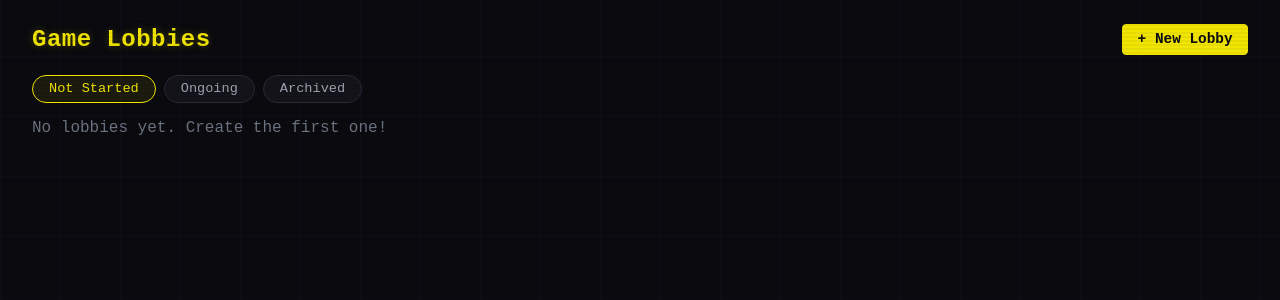
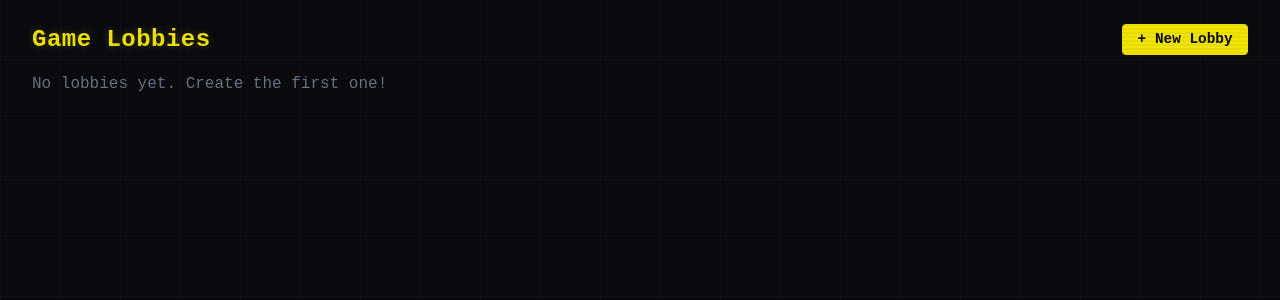
Before and after one commit to Fosshaugemil/PBEM_Client, a Flask app: page /lobbies/ in a window 1280 px wide. Shown: the part 64-364 px from the top of the page. Run offline with Flask 3, Linux system fonts and the light colour scheme; the visitor is signed in with stand-in values (Sample User, id 1).

Commit message:
Move category tabs to ribbon; fix Railway session drops
- Category tabs (OPEN/ACTIVE/ARCHIVED) now filter the lobby ribbon at the
  top of every page (your lobbies), not the join list
- list.html: remove tab filter UI; all lobbies shown together with status
  badges still visible
- Procfile + railway.toml: switch from --workers 2 to --workers 1 --threads 4
  so all requests share one SECRET_KEY (prevents random session invalidation
  when different worker processes have different random keys) and avoids
  SQLite write-lock contention between processes

https://claude.ai/code/session_0111Qx4HcXZbNCdxp7XAxfFh

```diff
--- a/app/templates/base.html
+++ b/app/templates/base.html
@@ -175,11 +175,20 @@
   </nav>
 
   {% if session.get('user_id') and lobby_ribbon %}
-  <div class="lobby-ribbon">
+  <div class="lobby-ribbon" id="lobby-ribbon">
+    <!-- Category filter pills -->
+    <button class="rcat-btn" data-cat="not_started" style="padding:0.25rem 0.7rem;border-radius:999px;border:1px solid #2a2a3a;background:#13131a;color:#9ca3af;cursor:pointer;font-family:inherit;font-size:0.78rem;font-weight:600;white-space:nowrap;letter-spacing:0.04em;transition:all 0.15s;flex-shrink:0">OPEN</button>
+    <button class="rcat-btn" data-cat="ongoing"     style="padding:0.25rem 0.7rem;border-radius:999px;border:1px solid #2a2a3a;background:#13131a;color:#9ca3af;cursor:pointer;font-family:inherit;font-size:0.78rem;font-weight:600;white-space:nowrap;letter-spacing:0.04em;transition:all 0.15s;flex-shrink:0">ACTIVE</button>
+    <button class="rcat-btn" data-cat="archived"    style="padding:0.25rem 0.7rem;border-radius:999px;border:1px solid #2a2a3a;background:#13131a;color:#9ca3af;cursor:pointer;font-family:inherit;font-size:0.78rem;font-weight:600;white-space:nowrap;letter-spacing:0.04em;transition:all 0.15s;flex-shrink:0">ARCHIVED</button>
+    <span style="color:#2a2a3a;padding:0 0.1rem;flex-shrink:0;align-self:center">&#124;</span>
     {% for item in lobby_ribbon %}
+      {% if item.lobby.is_archived %}{% set rst = 'archived' %}
+      {% elif item.lobby.is_locked %}{% set rst = 'ongoing' %}
+      {% else %}{% set rst = 'not_started' %}{% endif %}
       {% set is_active = request.path == '/lobbies/' ~ item.lobby.id %}
       <a href="{{ url_for('lobby.detail', lobby_id=item.lobby.id) }}"
-         class="lobby-tab{% if item.is_my_turn %} your-turn{% elif is_active %} active-page{% endif %}">
+         class="lobby-tab{% if item.is_my_turn %} your-turn{% elif is_active %} active-page{% endif %}"
+         data-status="{{ rst }}">
         {% if item.is_my_turn %}<span>&#9654;</span>{% endif %}
         {{ item.lobby.name }}
         {% if item.lobby.is_locked %}
@@ -187,7 +196,49 @@
         {% endif %}
       </a>
     {% endfor %}
+    <span id="ribbon-empty" style="display:none;color:#4b5563;font-size:0.82rem;font-style:italic;align-self:center">No lobbies here</span>
   </div>
+  <script>
+  (function() {
+    var btns = document.querySelectorAll('.rcat-btn');
+    var tabs = document.querySelectorAll('#lobby-ribbon .lobby-tab');
+    var empty = document.getElementById('ribbon-empty');
+
+    function setBtn(btn, active) {
+      if (active) {
+        btn.style.borderColor = '#f0e400'; btn.style.color = '#f0e400';
+        btn.style.background = 'rgba(240,228,0,0.1)';
+      } else {
+        btn.style.borderColor = '#2a2a3a'; btn.style.color = '#9ca3af';
+        btn.style.background = '#13131a';
+      }
+    }
+
+    function showCat(cat) {
+      btns.forEach(function(b) { setBtn(b, b.dataset.cat === cat); });
+      var visible = 0;
+      tabs.forEach(function(t) {
+        var show = t.dataset.status === cat;
+        t.style.display = show ? '' : 'none';
+        if (show) visible++;
+      });
+      empty.style.display = visible === 0 ? '' : 'none';
+      try { localStorage.setItem('pbem_ribbon_cat', cat); } catch(e) {}
+    }
+
+    var hasOngoing = false;
+    tabs.forEach(function(t) { if (t.dataset.status === 'ongoing') hasOngoing = true; });
+    var saved = '';
+    try { saved = localStorage.getItem('pbem_ribbon_cat') || ''; } catch(e) {}
+    var defaultCat = saved || (hasOngoing ? 'ongoing' : 'not_started');
+
+    btns.forEach(function(b) {
+      b.addEventListener('click', function() { showCat(this.dataset.cat); });
+    });
+
+    showCat(defaultCat);
+  })();
+  </script>
   {% endif %}
 
   {% for msg in get_flashed_messages() %}
--- a/app/templates/lobby/list.html
+++ b/app/templates/lobby/list.html
@@ -4,13 +4,6 @@
 <div style="display:flex;justify-content:space-between;align-items:center;margin-bottom:1.25rem">
   <h2 style="margin:0">Game Lobbies</h2>
   <a href="{{ url_for('lobby.create') }}" class="btn btn-primary">+ New Lobby</a>
-</div>
-
-<!-- Category tabs -->
-<div style="display:flex;gap:0.5rem;margin-bottom:1rem">
-  <button class="cat-tab" data-cat="not_started" style="padding:0.35rem 1rem;border-radius:999px;border:1px solid #2a2a3a;background:#13131a;color:#9ca3af;cursor:pointer;font-family:inherit;font-size:0.85rem;font-weight:500;transition:all 0.15s">Not Started</button>
-  <button class="cat-tab" data-cat="ongoing"     style="padding:0.35rem 1rem;border-radius:999px;border:1px solid #2a2a3a;background:#13131a;color:#9ca3af;cursor:pointer;font-family:inherit;font-size:0.85rem;font-weight:500;transition:all 0.15s">Ongoing</button>
-  <button class="cat-tab" data-cat="archived"    style="padding:0.35rem 1rem;border-radius:999px;border:1px solid #2a2a3a;background:#13131a;color:#9ca3af;cursor:pointer;font-family:inherit;font-size:0.85rem;font-weight:500;transition:all 0.15s">Archived</button>
 </div>
 
 {% if lobbies %}
@@ -28,14 +21,7 @@
     </thead>
     <tbody>
     {% for lobby in lobbies %}
-      {% if lobby.is_archived %}
-        {% set row_status = 'archived' %}
-      {% elif lobby.is_locked %}
-        {% set row_status = 'ongoing' %}
-      {% else %}
-        {% set row_status = 'not_started' %}
-      {% endif %}
-      <tr data-status="{{ row_status }}">
+      <tr>
         <td>
           {{ lobby.name }}
           {% if lobby.is_password_protected %}<span class="lock" title="Password protected">&#128274;</span>{% endif %}
@@ -80,42 +66,4 @@
   <p style="color:#6b7280">No lobbies yet. Create the first one!</p>
 {% endif %}
 
-<script>
-(function() {
-  var tabs = document.querySelectorAll('.cat-tab');
-  var rows = document.querySelectorAll('tr[data-status]');
-
-  function setActiveStyle(btn, active) {
-    if (active) {
-      btn.style.borderColor = '#f0e400';
-      btn.style.color = '#f0e400';
-      btn.style.background = 'rgba(240,228,0,0.08)';
-    } else {
-      btn.style.borderColor = '#2a2a3a';
-      btn.style.color = '#9ca3af';
-      btn.style.background = '#13131a';
-    }
-  }
-
-  function showCat(cat) {
-    tabs.forEach(function(t) { setActiveStyle(t, t.dataset.cat === cat); });
-    rows.forEach(function(r) {
-      r.style.display = (r.dataset.status === cat) ? '' : 'none';
-    });
-    try { localStorage.setItem('pbem_lobby_tab', cat); } catch(e) {}
-  }
-
-  var hasOngoing = false;
-  rows.forEach(function(r) { if (r.dataset.status === 'ongoing') hasOngoing = true; });
-  var saved = '';
-  try { saved = localStorage.getItem('pbem_lobby_tab') || ''; } catch(e) {}
-  var defaultCat = saved || (hasOngoing ? 'ongoing' : 'not_started');
-
-  tabs.forEach(function(t) {
-    t.addEventListener('click', function() { showCat(this.dataset.cat); });
-  });
-
-  showCat(defaultCat);
-})();
-</script>
 {% endblock %}
--- a/railway.toml
+++ b/railway.toml
@@ -2,7 +2,7 @@
 builder = "NIXPACKS"
 
 [deploy]
-startCommand = "gunicorn run:app --bind 0.0.0.0:$PORT --workers 2"
+startCommand = "gunicorn run:app --bind 0.0.0.0:$PORT --workers 1 --threads 4"
 healthcheckPath = "/"
 restartPolicyType = "ON_FAILURE"
 restartPolicyMaxRetries = 10
```
Also changed, not shown: 1 other file.
